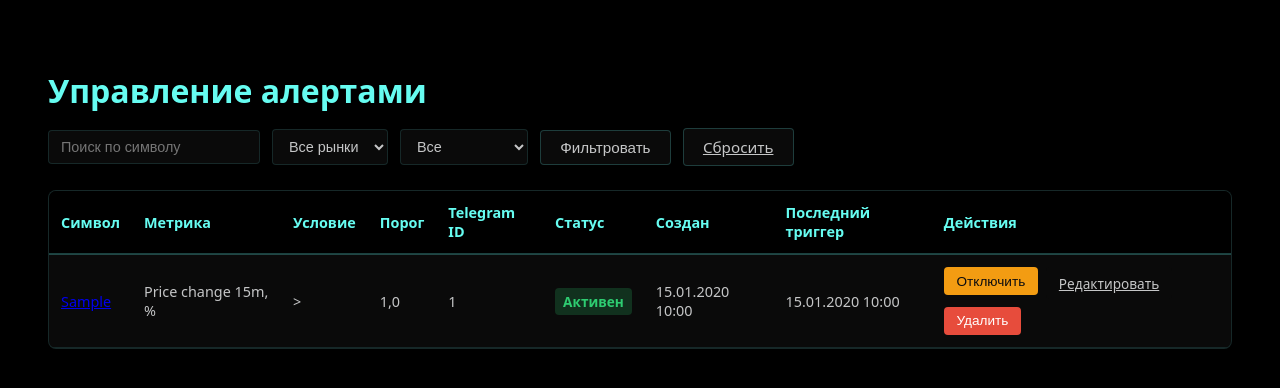
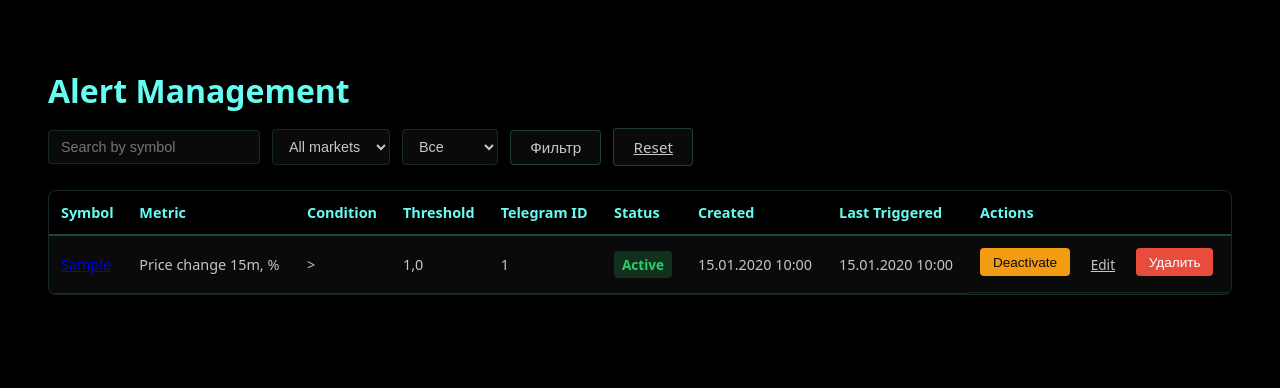
Before and after one commit to ElcaroNossam/noetdat, a Django app: page /alerts/ in a window 1280 px wide. Shown: the part 56-444 px from the top of the page. Run offline with Django 5.2, Linux system fonts and the light colour scheme; a user stored in the database is signed in; tables that the repository leaves empty hold one stand-in row (values such as "Sample post").

Commit message:
update style

```diff
--- a/templates/accounts/login.html
+++ b/templates/accounts/login.html
@@ -1,10 +1,11 @@
 {% extends "base.html" %}
+{% load i18n %}
 
 {% block title %}{% endblock %}
 
 {% block content %}
 <div class="auth-container">
-    <h1>Логин</h1>
+    <h1>{% trans "Login" %}</h1>
     <form method="post" class="auth-form">
         {% csrf_token %}
         {{ form.non_field_errors }}
@@ -19,7 +20,7 @@
                 {% endif %}
             </div>
         {% endfor %}
-        <button type="submit" class="btn-primary">Войти</button>
+        <button type="submit" class="btn-primary">{% trans "Login" %}</button>
     </form>
 </div>
 {% endblock %}
--- a/templates/accounts/register.html
+++ b/templates/accounts/register.html
@@ -1,10 +1,11 @@
 {% extends "base.html" %}
+{% load i18n %}
 
 {% block title %}{% endblock %}
 
 {% block content %}
 <div class="auth-container">
-    <h1>Регистрация</h1>
+    <h1>{% trans "Register" %}</h1>
     <form method="post" class="auth-form">
         {% csrf_token %}
         {{ form.non_field_errors }}
@@ -19,7 +20,7 @@
                 {% endif %}
             </div>
         {% endfor %}
-        <button type="submit" class="btn-primary">Создать аккаунт</button>
+        <button type="submit" class="btn-primary">{% trans "Create account" %}</button>
     </form>
 </div>
 {% endblock %}
--- a/templates/alerts/alert_list.html
+++ b/templates/alerts/alert_list.html
@@ -1,26 +1,27 @@
 {% extends "base.html" %}
+{% load i18n %}
 
-{% block title %}Алерты{% endblock %}
+{% block title %}{% trans "Alerts" %}{% endblock %}
 
 {% block content %}
 <div class="alerts-container">
     <div class="alerts-header">
-        <h1>Управление алертами</h1>
+        <h1>{% trans "Alert Management" %}</h1>
         <div class="alerts-filters">
             <form method="get" class="alerts-filter-form">
-                <input type="text" name="search" placeholder="Поиск по символу" value="{{ search }}">
+                <input type="text" name="search" placeholder="{% trans 'Search by symbol' %}" value="{{ search }}">
                 <select name="market_type">
-                    <option value="">Все рынки</option>
-                    <option value="futures" {% if market_type == 'futures' %}selected{% endif %}>Фьючерсы</option>
-                    <option value="spot" {% if market_type == 'spot' %}selected{% endif %}>Спот</option>
+                    <option value="">{% trans "All markets" %}</option>
+                    <option value="futures" {% if market_type == 'futures' %}selected{% endif %}>{% trans "Futures" %}</option>
+                    <option value="spot" {% if market_type == 'spot' %}selected{% endif %}>{% trans "Spot" %}</option>
                 </select>
                 <select name="active">
-                    <option value="">Все</option>
-                    <option value="true" {% if active_filter == 'true' %}selected{% endif %}>Активные</option>
-                    <option value="false" {% if active_filter == 'false' %}selected{% endif %}>Неактивные</option>
+                    <option value="">{% trans "All" %}</option>
+                    <option value="true" {% if active_filter == 'true' %}selected{% endif %}>{% trans "Active" %}</option>
+                    <option value="false" {% if active_filter == 'false' %}selected{% endif %}>{% trans "Inactive" %}</option>
                 </select>
-                <button type="submit" class="btn-secondary">Фильтровать</button>
-                <a href="{% url 'alerts:list' %}" class="btn-secondary">Сбросить</a>
+                <button type="submit" class="btn-secondary">{% trans "Filter" %}</button>
+                <a href="{% url 'alerts:list' %}" class="btn-secondary">{% trans "Reset" %}</a>
             </form>
         </div>
     </div>
@@ -30,15 +31,15 @@
             <table class="alerts-table">
                 <thead>
                     <tr>
-                        <th>Символ</th>
-                        <th>Метрика</th>
-                        <th>Условие</th>
-                        <th>Порог</th>
-                        <th>Telegram ID</th>
-                        <th>Статус</th>
-                        <th>Создан</th>
-                        <th>Последний триггер</th>
-                        <th>Действия</th>
+                        <th>{% trans "Symbol" %}</th>
+                        <th>{% trans "Metric" %}</th>
+                        <th>{% trans "Condition" %}</th>
+                        <th>{% trans "Threshold" %}</th>
+                        <th>{% trans "Telegram ID" %}</th>
+                        <th>{% trans "Status" %}</th>
+                        <th>{% trans "Created" %}</th>
+                        <th>{% trans "Last Triggered" %}</th>
+                        <th>{% trans "Actions" %}</th>
                     </tr>
                 </thead>
                 <tbody>
@@ -55,7 +56,7 @@
                             <td>{{ alert.telegram_chat_id|default:"—" }}</td>
                             <td>
                                 <span class="alert-status {% if alert.active %}alert-active{% else %}alert-inactive-status{% endif %}">
-                                    {% if alert.active %}Активен{% else %}Неактивен{% endif %}
+                                    {% if alert.active %}{% trans "Active" %}{% else %}{% trans "Inactive" %}{% endif %}
                                 </span>
                             </td>
                             <td>{{ alert.created_at|date:"d.m.Y H:i" }}</td>
@@ -64,13 +65,13 @@
                                 <form method="post" action="{% url 'alerts:toggle' alert.id %}" style="display: inline;">
                                     {% csrf_token %}
                                     <button type="submit" class="btn-small {% if alert.active %}btn-warning{% else %}btn-success{% endif %}">
-                                        {% if alert.active %}Отключить{% else %}Включить{% endif %}
+                                        {% if alert.active %}{% trans "Deactivate" %}{% else %}{% trans "Activate" %}{% endif %}
                                     </button>
                                 </form>
-                                <a href="{% url 'alerts:edit' alert.id %}" class="btn-small btn-secondary">Редактировать</a>
-                                <form method="post" action="{% url 'alerts:delete' alert.id %}" style="display: inline;" onsubmit="return confirm('Удалить этот алерт?');">
+                                <a href="{% url 'alerts:edit' alert.id %}" class="btn-small btn-secondary">{% trans "Edit" %}</a>
+                                <form method="post" action="{% url 'alerts:delete' alert.id %}" style="display: inline;" onsubmit="return confirm('{% trans 'Delete this alert?' %}');">
                                     {% csrf_token %}
-                                    <button type="submit" class="btn-small btn-danger">Удалить</button>
+                                    <button type="submit" class="btn-small btn-danger">{% trans "Delete" %}</button>
                                 </form>
                             </td>
                         </tr>
@@ -80,8 +81,8 @@
         </div>
     {% else %}
         <div class="empty-state">
-            <p>У вас пока нет алертов.</p>
-            <p>Создайте алерт на странице символа, чтобы получать уведомления.</p>
+            <p>{% trans "You don't have any alerts yet." %}</p>
+            <p>{% trans "Create an alert on the symbol page to receive notifications." %}</p>
         </div>
     {% endif %}
 </div>
--- a/templates/partials/navbar.html
+++ b/templates/partials/navbar.html
@@ -1,4 +1,6 @@
 {% load i18n %}
+{% get_current_language as LANGUAGE_CODE %}
+{% get_language_info_list for LANGUAGES as languages %}
 <header class="navbar">
     <div class="navbar-left">
         <a href="{% url 'screener:list' %}" class="navbar-logo">Noet-Dat</a>
@@ -9,10 +11,11 @@
                 {% csrf_token %}
                 <input type="hidden" name="next" value="{{ request.get_full_path }}">
                 <select name="language" onchange="this.form.submit()" class="language-select">
-                    <option value="ru" {% if LANGUAGE_CODE == 'ru' %}selected{% endif %}>🇷🇺 Русский</option>
-                    <option value="en" {% if LANGUAGE_CODE == 'en' %}selected{% endif %}>🇬🇧 English</option>
-                    <option value="es" {% if LANGUAGE_CODE == 'es' %}selected{% endif %}>🇪🇸 Español</option>
-                    <option value="he" {% if LANGUAGE_CODE == 'he' %}selected{% endif %}>🇮🇱 עברית</option>
+                    {% for language in languages %}
+                        <option value="{{ language.code }}" {% if language.code == LANGUAGE_CODE %}selected{% endif %}>
+                            {% if language.code == 'ru' %}🇷🇺{% elif language.code == 'en' %}🇬🇧{% elif language.code == 'es' %}🇪🇸{% elif language.code == 'he' %}🇮🇱{% endif %} {{ language.name_local }}
+                        </option>
+                    {% endfor %}
                 </select>
             </form>
         </div>
--- a/templates/screener/trading_terminal.html
+++ b/templates/screener/trading_terminal.html
@@ -427,7 +427,7 @@
         // Кнопка добавления нового показателя
         const addBtn = document.createElement('button');
         addBtn.className = 'btn-secondary btn-small';
-        addBtn.textContent = '+ Добавить показатель';
+        addBtn.textContent = '+ {% trans "Add indicator" %}';
         addBtn.onclick = () => addStatConfigRow(body, null, configIndex++);
         body.appendChild(addBtn);
 
```
Also changed, not shown: templates/accounts/profile.html (+15 -14 lines), templates/alerts/alert_edit.html (+6 -6 lines), templates/alerts/alert_form.html (+6 -6 lines), templates/screener/symbol_detail.html (+33 -33 lines), locale/en/LC_MESSAGES/django.po, locale/es/LC_MESSAGES/django.po, locale/he/LC_MESSAGES/django.po, locale/ru/LC_MESSAGES/django.po.
